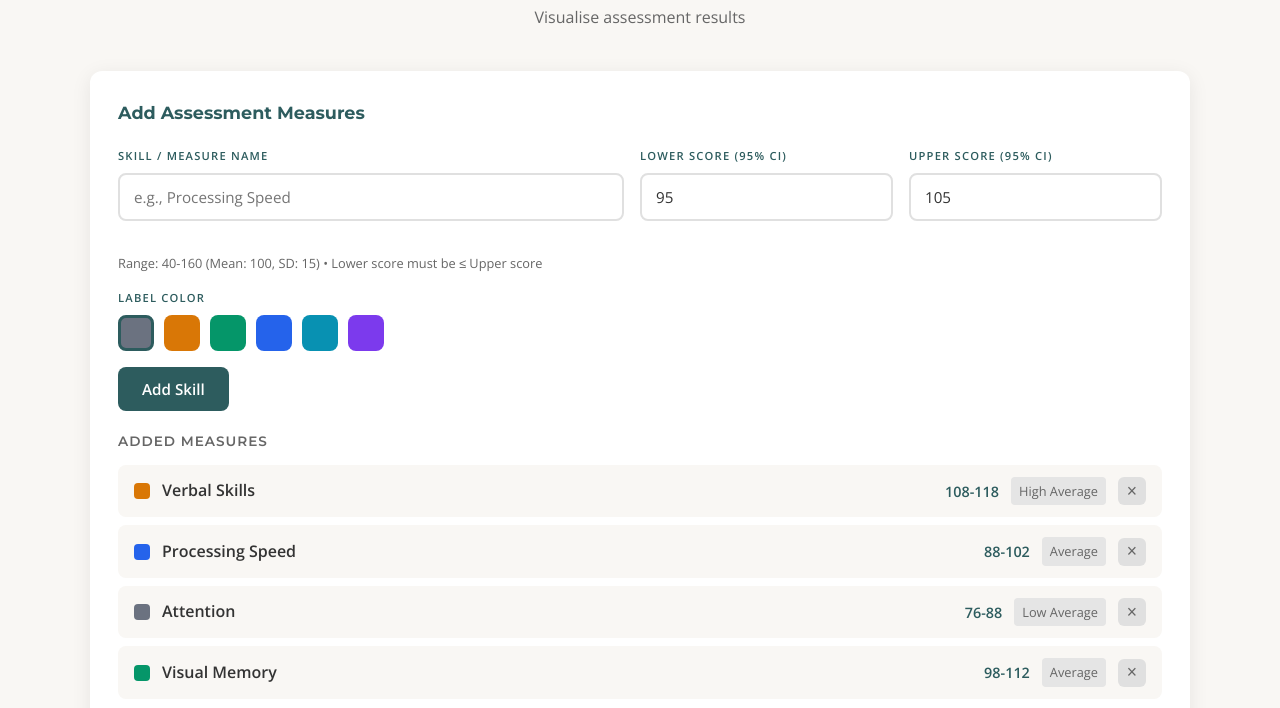
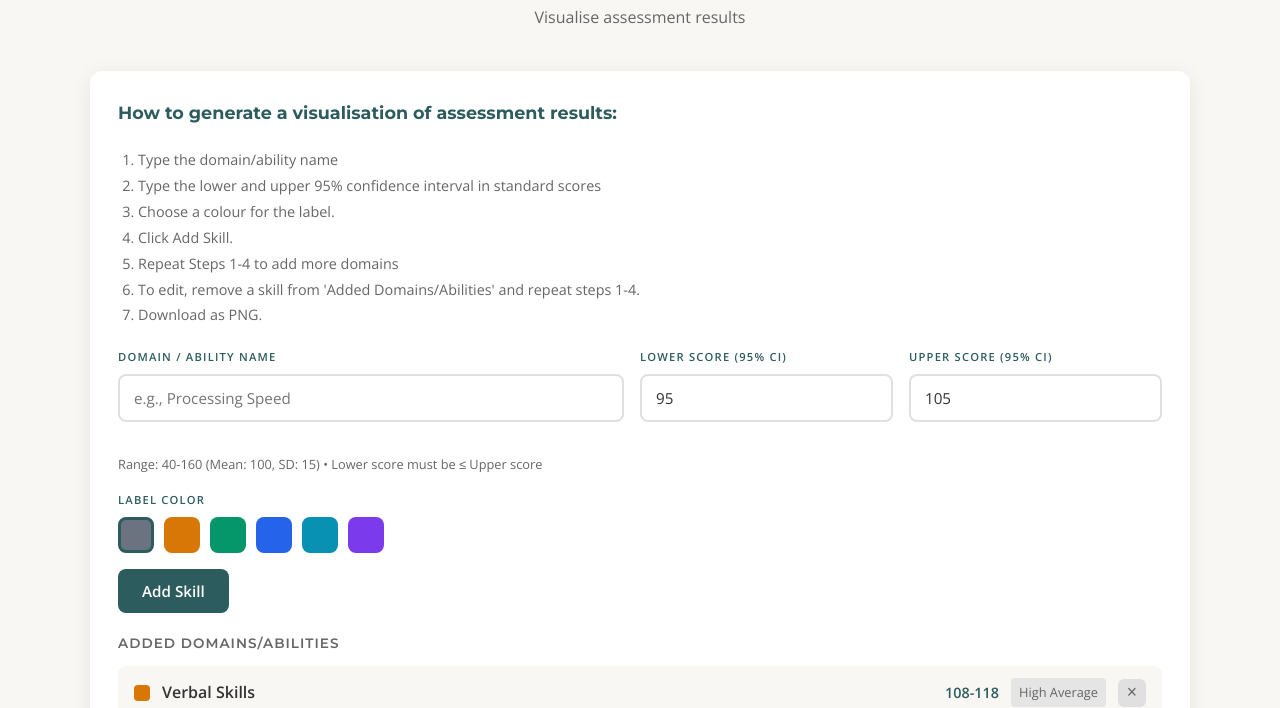
Before and after one commit to Justinwatts/bellcurve, a plain HTML site: page index.html in a window 1280 px wide. Shown: the part 94-802 px from the top of the page. Drawn offline with nearby package versions, Linux system fonts and the light colour scheme.

Commit message:
Add how-to instructions, update labels, and add footer
- Change 'Skill/Measure Name' to 'Domain/Ability Name'
- Change 'Added Measures' to 'Added Domains/Abilities'
- Add numbered how-to instructions for generating visualisations
- Add footer with credits and contact email

🤖 Generated with [Claude Code](https://claude.com/claude-code)

Co-Authored-By: Claude <noreply@anthropic.com>

```diff
--- a/index.html
+++ b/index.html
@@ -340,11 +340,20 @@
         </header>
 
         <div class="card">
-            <div class="card-title">Add Assessment Measures</div>
+            <div class="card-title">How to generate a visualisation of assessment results:</div>
+            <ol style="margin: 0 0 20px 20px; color: #666666; font-size: 0.9rem; line-height: 1.8;">
+                <li>Type the domain/ability name</li>
+                <li>Type the lower and upper 95% confidence interval in standard scores</li>
+                <li>Choose a colour for the label.</li>
+                <li>Click Add Skill.</li>
+                <li>Repeat Steps 1-4 to add more domains</li>
+                <li>To edit, remove a skill from 'Added Domains/Abilities' and repeat steps 1-4.</li>
+                <li>Download as PNG.</li>
+            </ol>
 
             <div class="form-row">
                 <div class="form-group">
-                    <label for="skillName">Skill / Measure Name</label>
+                    <label for="skillName">Domain / Ability Name</label>
                     <input type="text" id="skillName" placeholder="e.g., Processing Speed">
                 </div>
                 <div class="form-group">
@@ -373,9 +382,9 @@
             <button class="btn btn-add" onclick="addSkill()">Add Skill</button>
 
             <div class="skills-list">
-                <div class="skills-list-title">Added Measures</div>
+                <div class="skills-list-title">Added Domains/Abilities</div>
                 <div id="skillsList">
-                    <div class="empty-state">No measures added yet</div>
+                    <div class="empty-state">No domains/abilities added yet</div>
                 </div>
             </div>
 
@@ -398,6 +407,10 @@
                 </div>
             </div>
         </div>
+
+        <footer style="text-align: center; margin-top: 40px; padding: 20px; color: #666666; font-size: 0.85rem;">
+            With thanks to Justin Watts for his coding wizardry. For any feedback or queries, email <a href="mailto:amy@launchpsychology.com.au" style="color: #2D5C5E;">amy@launchpsychology.com.au</a>
+        </footer>
     </div>
 
     <script>
@@ -535,7 +548,7 @@
             const container = document.getElementById('skillsList');
 
             if (skills.length === 0) {
-                container.innerHTML = '<div class="empty-state">No measures added yet</div>';
+                container.innerHTML = '<div class="empty-state">No domains/abilities added yet</div>';
                 return;
             }
 
```
